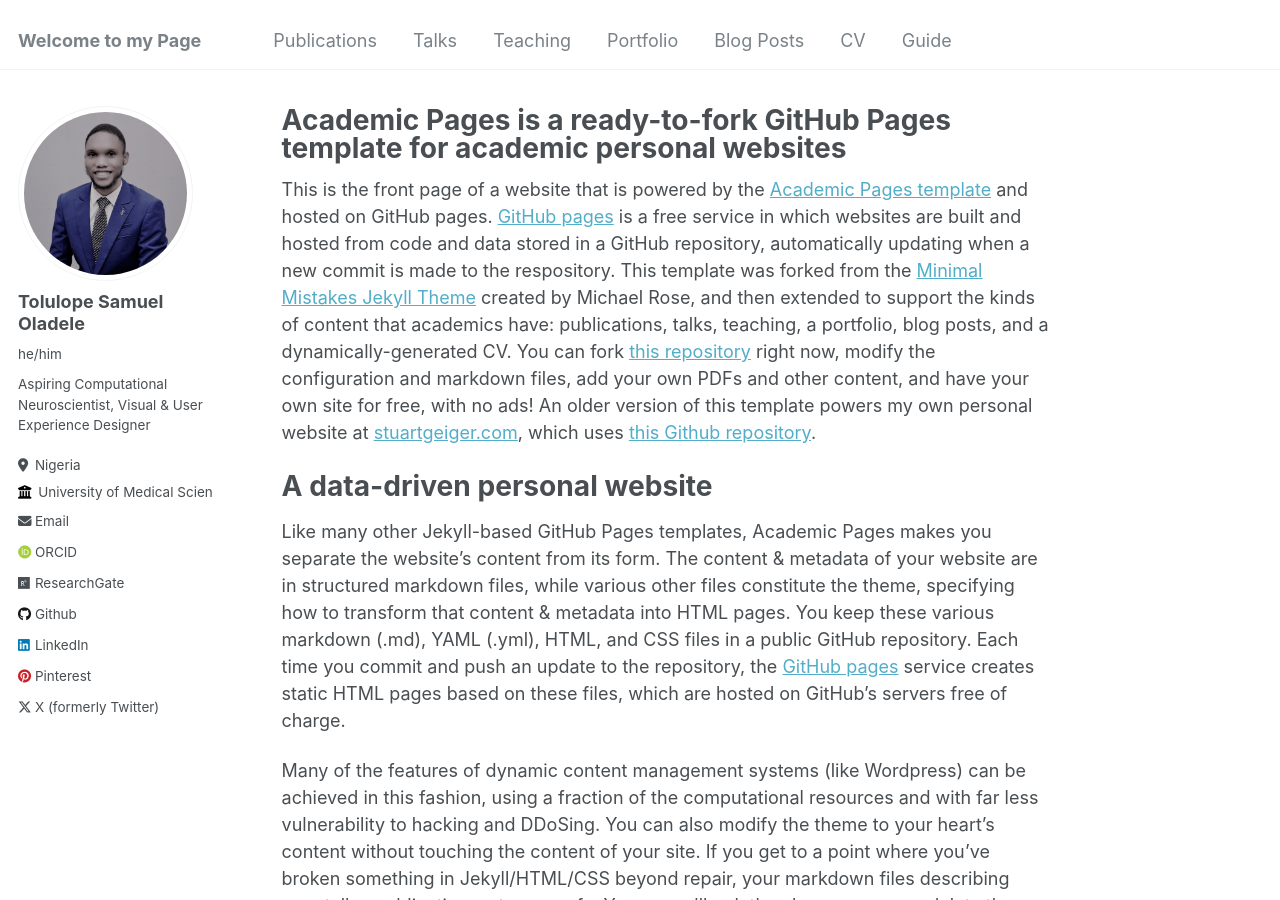
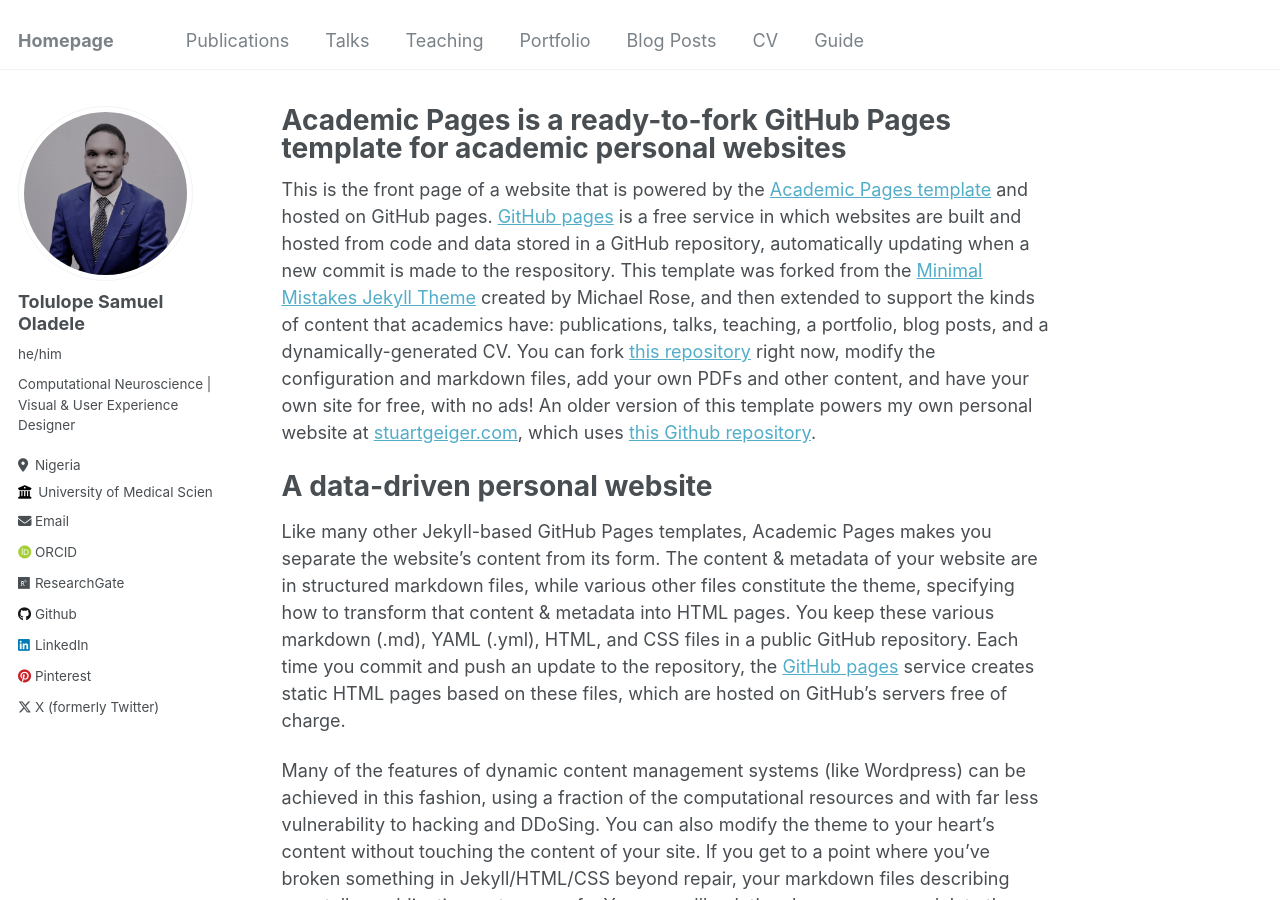
Before and after one commit to Tolulanguy/tolulanguy, a Jekyll site: the page built from _pages/about.md, in a window 1280 px wide and 900 px high. Built offline with Jekyll 4.4.1, drawn with Linux system fonts in a browser that asks for light colours; some web fonts are replaced.

Commit message:
Update _config.yml

```diff
--- a/_config.yml
+++ b/_config.yml
@@ -8,7 +8,7 @@
 
 # Basic Site Settings
 locale                   : "en-US"
-title                    : "Welcome to my Page"
+title                    : "Homepage"
 title_separator          : "-"
 name                     : &name "Tolulope Oladele"
 description              : &description "personal description"
@@ -24,7 +24,7 @@
   avatar           : "my-picture.jpeg"
   name             : "Tolulope Samuel Oladele"
   pronouns         : "he/him"
-  bio              : "Aspiring Computational Neuroscientist, Visual & User Experience Designer"
+  bio              : "Computational Neuroscience | Visual & User Experience Designer"
   location         : "Nigeria"
   employer         : "University of Medical Sciences"
   uri              : # URL
```
